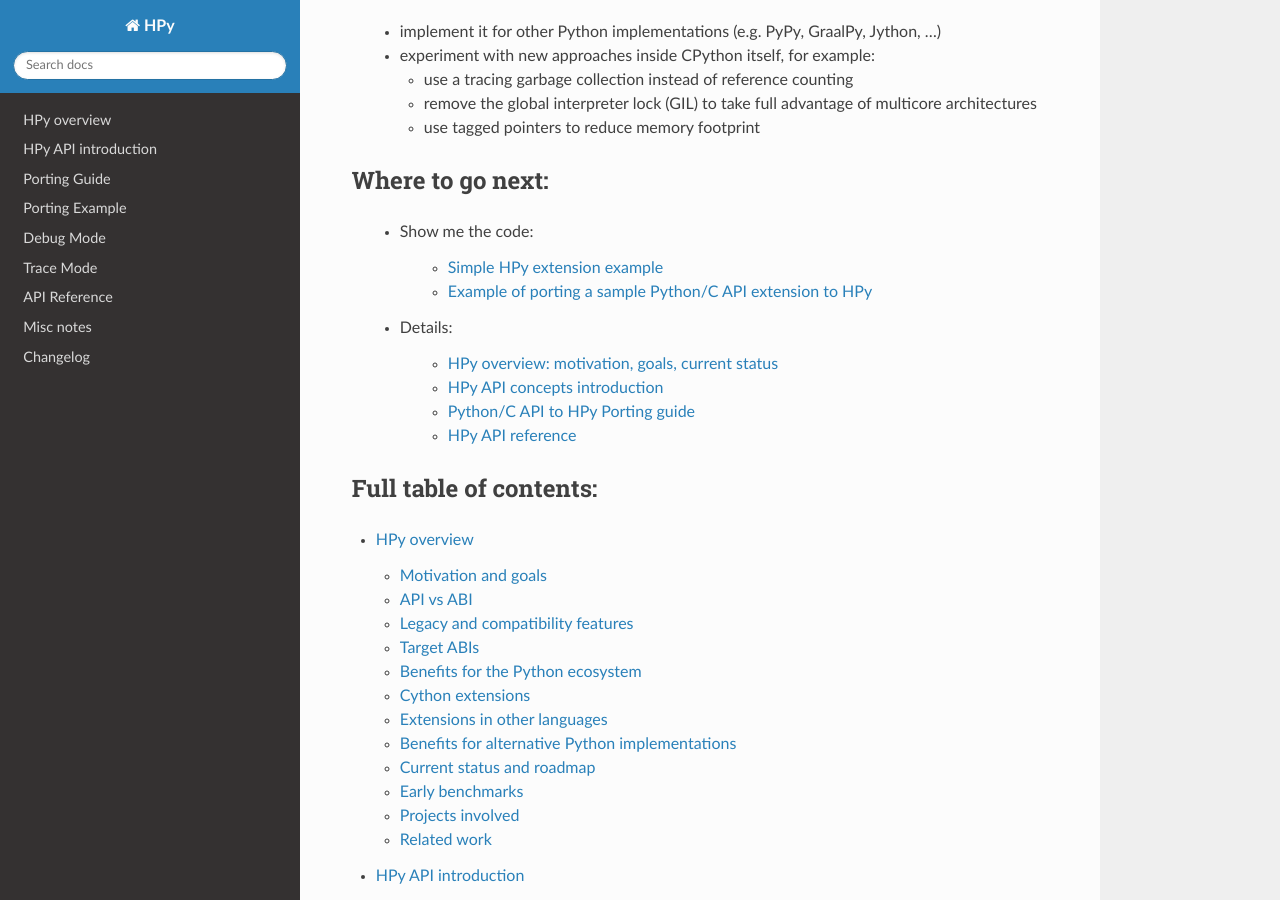
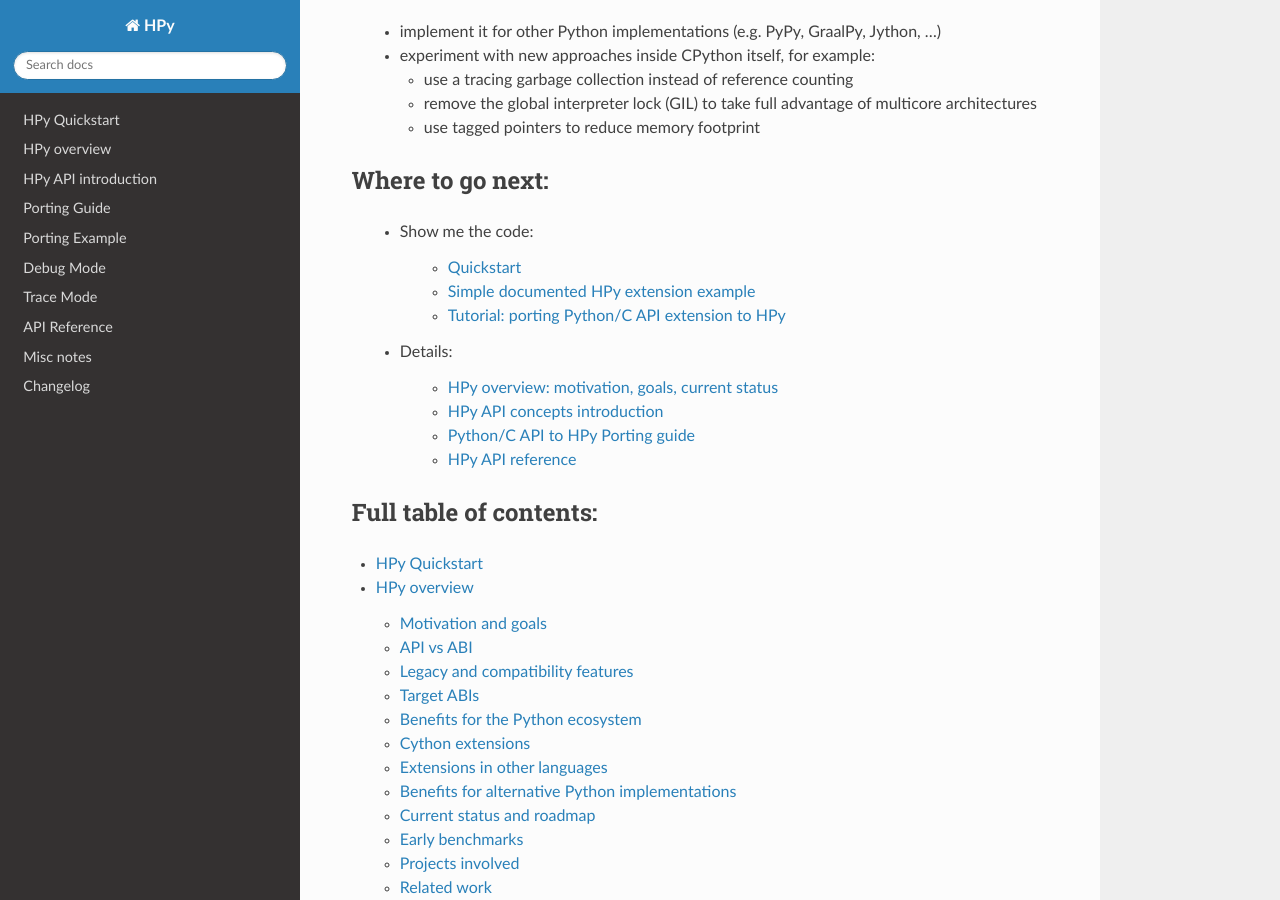
Before and after one commit to hpyproject/hpy, a Sphinx documentation site: the page built from docs/index.rst, in a window 1280 px wide and 900 px high, scrolled down 526 px. Built offline with Sphinx 7.4.7 and the Read the Docs theme 2.0.0, drawn with Linux system fonts in a browser that asks for light colours.

Commit message:
Add a quickstart section

```diff
--- /dev/null
+++ b/docs/examples/quickstart/setup.py
@@ -0,0 +1,13 @@
+# setup.py
+
+from setuptools import setup, Extension
+from os import path
+
+DIR = path.dirname(__file__)
+setup(
+    name="hpy-quickstart",
+    hpy_ext_modules=[
+        Extension('quickstart', sources=[path.join(DIR, 'quickstart.c')]),
+    ],
+    setup_requires=['hpy'],
+)
--- a/docs/examples/tests.py
+++ b/docs/examples/tests.py
@@ -41,6 +41,12 @@
     p.z = 2000
     assert p.y == 960
     assert p.z == 2000
+
+
+def test_quickstart():
+    import quickstart
+    assert quickstart.say_hello() == "Hello world"
+# END: test_quickstart
 
 
 def test_builtin_type():
--- a/docs/index.rst
+++ b/docs/index.rst
@@ -41,8 +41,9 @@
 
   - Show me the code:
 
-      - :ref:`Simple HPy extension example<simple example>`
-      - :doc:`Example of porting a sample Python/C API extension to HPy<porting-example/index>`
+      - :doc:`Quickstart<quickstart>`
+      - :ref:`Simple documented HPy extension example<simple example>`
+      - :doc:`Tutorial: porting Python/C API extension to HPy<porting-example/index>`
 
   - Details:
 
@@ -58,6 +59,7 @@
 .. toctree::
    :maxdepth: 2
 
+   quickstart
    overview
    api
    porting-guide
```
Also changed, not shown: docs/quickstart.rst (added, +52 -0 lines), 2 other files.
